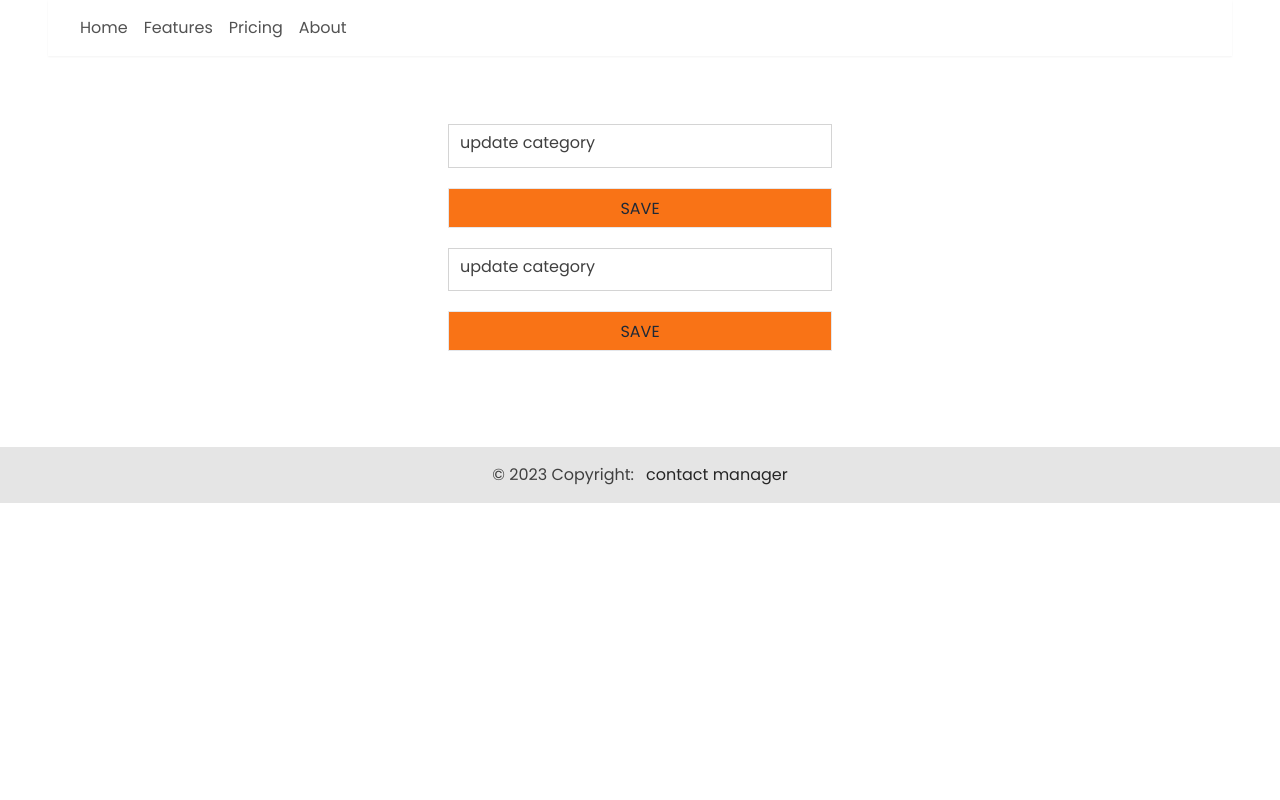
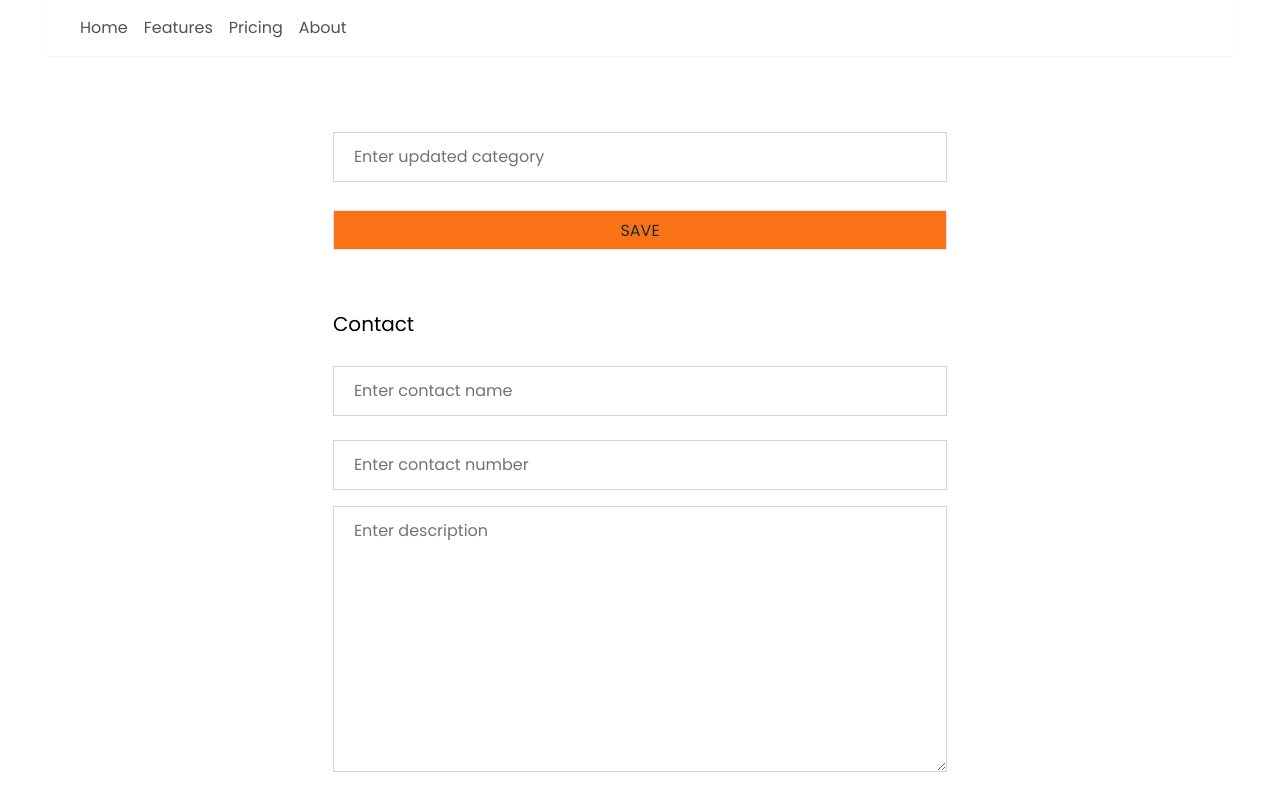
Before and after one commit to FREDVUNI/contact-manager-app, a React (Vite) app in the folder client/: page /contact/1 in a window 1280 px wide. Shown: the top 800 px of the page. Built offline with nearby package versions, Linux system fonts and the light colour scheme; no server answers.

Commit message:
set up contact form and update the categories

```diff
--- a/client/src/components/AddCategory.tsx
+++ b/client/src/components/AddCategory.tsx
@@ -1,5 +1,5 @@
 import React,{useState,useContext} from 'react'
-import { Icategory } from '../types/category.types'
+import { ICategory } from '../types/category.types'
 import Category from './Category'
 import {BASE_URL} from '../config'
 import { toast } from 'react-toastify'
@@ -10,7 +10,7 @@ type Props = {}
 const inputStyles = 'my-2 w-full px-5 py-3 border border-solid border-neutral-300 bg-transparent bg-clip-padding text-base font-normal text-neutral-700 outline-none placeholder:text-neutral-500'
 
 const AddCategory:React.FC = (props: Props) => {
-    const [category,setCategory] = useState<Icategory>({category:""})
+    const [category,setCategory] = useState<ICategory>({category:""})
     const { categories,setCategories } = useContext(CategoriesContext)
 
    //  const [error,setError] = useState(false)
--- a/client/src/components/Category.tsx
+++ b/client/src/components/Category.tsx
@@ -4,7 +4,7 @@ import { FaTrash,FaEye } from 'react-icons/fa'
 import { BASE_URL } from '../config'
 import { toast } from 'react-toastify'
 import { CategoriesContext } from '../context'
-import { category } from '../types/category.types'
+import { ICategory } from '../types/category.types'
 
 type Props = {
     category:string,
--- a/client/src/components/Contact.tsx
+++ b/client/src/components/Contact.tsx
@@ -1,8 +1,10 @@
-import React,{useState,useEffect, ChangeEvent} from 'react'
+import React,{useState,useEffect, ChangeEvent, useContext} from 'react'
 import { useParams,useNavigate } from 'react-router-dom'
 import { toast } from 'react-toastify'
 import { BASE_URL } from '../config'
-import { Icategory } from '../types/category.types'
+import { ICategory } from '../types/category.types'
+import { IContact } from '../types/contact.types'
+import { CategoriesContext } from '../context'
 
 type Props = {
     title:string,
@@ -10,11 +12,19 @@ type Props = {
 }
 
 const Contact = (props: Props) => {
-    const { categoryId } = useParams()
+    const inputStyles = 'my-2 w-full px-5 py-3 border border-solid border-neutral-300 bg-transparent bg-clip-padding text-base font-normal text-neutral-700 outline-none placeholder:text-neutral-500'
+    const { categoryId } = useParams<{categoryId:string}>()
     const navigate = useNavigate()
 
-    const [category,setCategory] = useState<Icategory>()
-    const [title,setTitle] = useState<Icategory>({title:""})
+    const [category,setCategory] = useState<ICategory>()
+    const [title,setTitle] = useState<ICategory>({title:""})
+    const { setCategories,categories } = useContext(CategoriesContext)
+
+    const [contact,setContact] = useState<IContact>({
+        name:"",
+        number:"",
+        description:"",
+    })
 
     useEffect(() =>{
         const getCatgory = async() =>{
@@ -37,10 +47,12 @@ const Contact = (props: Props) => {
             }
         }
         getCatgory()
+        window.scroll(0,0)
     },[])
 
     const handleChange = (e:any) =>{
         setTitle((prev) => ({...prev,[e.target.name]:e.target.value}))
+        setContact((prev) =>({...prev,[e.target.name]:e.target.value}))
     }
 
     const handleSubmit = async(e:React.FormEvent<HTMLFormElement | HTMLTextAreaElement>) =>{
@@ -58,6 +70,10 @@ const Contact = (props: Props) => {
             if(response.ok){
                 toast.success(data.message);
                 setCategory(data.data)
+
+                const filter = categories && categories.filter((item:any) => item._id !== data.data._id)
+                setCategories([...filter,data.data])
+
                 setTitle({title:""})
                 console.log(data)
             }else{
@@ -70,24 +86,20 @@ const Contact = (props: Props) => {
     }
 
   return (
-    <div className='flex flex-col justify-center items-center'>
-        <div className="px-12 py-12 md:px-12 text-gray-800 lg:text-left">
-            <div className="container">
+    <div className='grid place-items-center min-h-full bg-white px-6 sm:py-30 lg:px-8'>
+        <div className="px-12 py-12 md:px-12 text-gray-800 lg:text-left grid lg:grid-cols-1 gap-12 items-center">
+            <div className="container justify-center">
                 <p className='text-xl text-black'>{category?.category}</p>
 
-                <div className="relative mt-5 mb-3 xl:w-96">
+                <div className="relative mt-5 mb-3 xl:w-97">
                   <form onSubmit={handleSubmit}>
                   <input
                      onChange={handleChange}
-                     value={ title.title}
+                     value={title.title}
+                     name='title'
                      type="text"
-                     name="title"
-                     className={"peer block min-h-[auto] w-full border border-solid border-neutral-300 bg-transparent py-2 px-3 leading-[1.6] outline-none transition-all duration-200 ease-linear focus:placeholder:opacity-100 data-[te-input-state-active]:placeholder:opacity-100 motion-reduce:transition-none dark:text-neutral-200 dark:placeholder:text-neutral-200 [&:not([data-te-input-placeholder-active])]:placeholder:opacity-0"} />
-                  <label
-                     htmlFor="category"
-                     className="pointer-events-none absolute top-0 left-3 mb-3 max-w-[90%] origin-[0_0] truncate pt-[0.37rem] leading-[1.6] text-neutral-700 transition-all duration-200 ease-out peer-focus:-translate-y-[0.9rem] peer-focus:scale-[0.8] peer-focus:text-primary peer-data-[te-input-state-active]:-translate-y-[0.9rem] peer-data-[te-input-state-active]:scale-[0.8] motion-reduce:transition-none dark:text-neutral-200 dark:peer-focus:text-neutral-200"
-                     >update category
-                  </label>
+                     placeholder="Enter updated category"
+                     className={inputStyles} />
                   <button
                       type="submit"
                       className="inline-block border w-full bg-orange-500 text-dark px-12  pt-2 py-4 pb-[6px] mt-5 font-medium uppercase ">
@@ -97,24 +109,29 @@ const Contact = (props: Props) => {
                </div>
             </div>
             <div className="container">
-                <p className='text-xl text-black'>{category?.category}</p>
-
-                <div className="relative mt-5 mb-3 xl:w-96">
+                <p className='text-xl text-black'>Contact</p>
+                <div className="relative mt-5 mb-3 xl:w-97">
                   <form onSubmit={handleSubmit}>
+                  <div className="grid grid-cols-1 gap-2 lg:grid-cols-1">
                   <input
                      onChange={handleChange}
-                     value={ title.title}
+                     value={contact.name}
+                     name='name'
                      type="text"
-                     name="title"
-                     className={"peer block min-h-[auto] w-full border border-solid border-neutral-300 bg-transparent py-2 px-3 leading-[1.6] outline-none transition-all duration-200 ease-linear focus:placeholder:opacity-100 data-[te-input-state-active]:placeholder:opacity-100 motion-reduce:transition-none dark:text-neutral-200 dark:placeholder:text-neutral-200 [&:not([data-te-input-placeholder-active])]:placeholder:opacity-0"} />
-                  <label
-                     htmlFor="category"
-                     className="pointer-events-none absolute top-0 left-3 mb-3 max-w-[90%] origin-[0_0] truncate pt-[0.37rem] leading-[1.6] text-neutral-700 transition-all duration-200 ease-out peer-focus:-translate-y-[0.9rem] peer-focus:scale-[0.8] peer-focus:text-primary peer-data-[te-input-state-active]:-translate-y-[0.9rem] peer-data-[te-input-state-active]:scale-[0.8] motion-reduce:transition-none dark:text-neutral-200 dark:peer-focus:text-neutral-200"
-                     >update category
-                  </label>
+                     placeholder="Enter contact name"
+                     className={inputStyles} />
+                  <input
+                     onChange={handleChange}
+                     value={contact.number}
+                     name='number'
+                     type="text"
+                     placeholder="Enter contact number"
+                     className={inputStyles} />
+                  </div>
+                  <textarea value={contact.description} onChange={handleChange} className={inputStyles} name="description" id="" cols={30} rows={10} placeholder='Enter description'></textarea>
                   <button
                       type="submit"
-                      className="inline-block border w-full bg-orange-500 text-dark px-12  pt-2 py-4 pb-[6px] mt-5 font-medium uppercase ">
+                      className="inline-block border w-full bg-orange-500 text-dark px-12  pt-2 pb-[6px] mt-5 font-medium uppercase ">
                       save
                     </button>
                   </form>
--- a/client/src/components/Header.tsx
+++ b/client/src/components/Header.tsx
@@ -5,7 +5,7 @@ type Props = {}
 
 const Header = (props: Props) => {
   return (
-    <header className='px-8 lg:px-12'>
+    <header className='sticky top-0 z-50 px-8 lg:px-12'>
   <nav
     className="relative flex w-full items-center justify-between bg-white py-2 text-neutral-600 shadow-sm hover:text-neutral-700 focus:text-neutral-700 dark:bg-neutral-600 dark:text-neutral-200 md:flex-wrap md:justify-start"
     data-te-navbar-ref>
--- a/client/src/context/index.tsx
+++ b/client/src/context/index.tsx
@@ -1,13 +1,9 @@
 import React, { useState, createContext, useEffect } from 'react'
 import { BASE_URL } from '../config';
+import { CategoriesContextType } from '../types/category.types';
 
 type Props = {
   children: React.ReactNode,
-}
-
-interface CategoriesContextType {
-  categories: any;
-  setCategories: (categories: any) => void;
 }
 
 export const CategoriesContext = createContext<CategoriesContextType>({
--- /dev/null
+++ b/client/src/types/contact.types.ts
@@ -0,0 +1,5 @@
+export interface IContact{
+    name:string,
+    number:string,
+    description:string
+}
```
Also changed, not shown: client/src/types/category.types.ts (+6 -1 lines).
